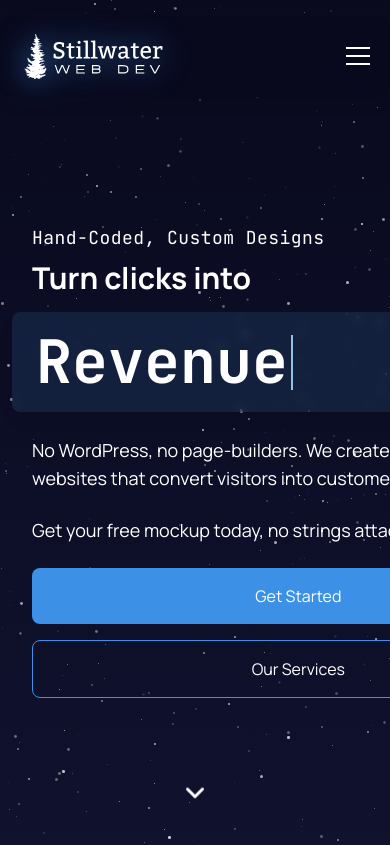
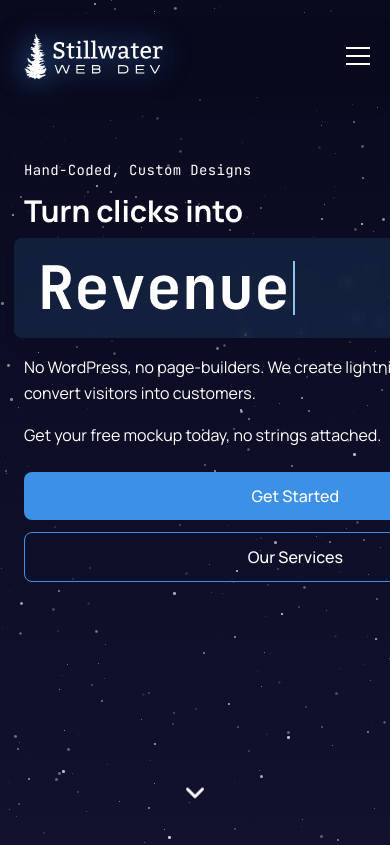
Before and after one commit to stillwaterwebdev/mainwebsite, a Next.js app: page / in a window 390 px wide. Shown: the top 845 px of the page. Built offline with nearby package versions, Linux system fonts and the light colour scheme.

Commit message:
Improve mobile UX: add X icon to menu and optimize mobile layout

```diff
--- a/src/app/page.tsx
+++ b/src/app/page.tsx
@@ -34,8 +34,8 @@ const Button = memo(function Button({ href, isPrimary, children, fullWidth = fal
     <a
       href={href}
       className={`${
-        isPrimary ? "bg-royalbyte-600" : "border border-royalbyte-600"
-      } text-white px-8 py-4 rounded-lg transform transition-transform duration-200 hover:scale-105 text-center block ${
+        isPrimary ? "bg-royalbyte-600 hover:bg-royalbyte-700" : "border border-royalbyte-600 hover:border-royalbyte-500"
+      } text-white px-6 sm:px-8 py-3 sm:py-4 rounded-lg transform transition-all duration-200 hover:scale-105 text-center block font-medium ${
         fullWidth ? "w-full" : ""
       }`}
     >
@@ -100,27 +100,27 @@ export default function Home() {
         {/* Hero Section */}
         <div className="relative min-h-screen hero-gradient">
           <StarBackground />
-          <section className="max-w-7xl mx-auto px-8 pt-56 pb-24 relative">
+          <section className="max-w-7xl mx-auto px-6 sm:px-8 pt-40 sm:pt-56 pb-16 sm:pb-24 relative">
             <div className="grid md:grid-cols-2 gap-16 items-center">
               <div className="relative z-20">
-                <span className="text-lg tracking-wide text-white font-mono block mb-2">
+                <span className="text-sm sm:text-lg tracking-wide text-white font-mono block mb-3 sm:mb-2">
                   Hand-Coded, Custom Designs
                 </span>
-                <h1 className="text-3xl sm:text-4xl md:text-6xl font-bold text-white mb-6">
+                <h1 className="text-3xl sm:text-4xl md:text-6xl font-bold text-white mb-4 sm:mb-6 leading-tight">
                   Turn clicks into
-                  <div className="mt-4 ml-[-20px]">
+                  <div className="mt-2 sm:mt-4 ml-[-10px] sm:ml-[-20px]">
                     <AnimatedText />
                   </div>
                 </h1>
                 <div className="max-w-[560px]">
-                  <p className="text-lg sm:text-xl text-white mb-6 sm:mb-8">
+                  <p className="text-base sm:text-lg md:text-xl text-white mb-4 sm:mb-6 md:mb-8 leading-relaxed">
                     No WordPress, no page-builders. We create lightning fast
                     websites that convert visitors into customers.
                   </p>
-                  <p className="text-lg sm:text-xl text-white mb-6 sm:mb-8">
+                  <p className="text-base sm:text-lg md:text-xl text-white mb-6 sm:mb-6 md:mb-8 leading-relaxed">
                     Get your free mockup today, no strings attached.
                   </p>
-                  <div className="flex flex-col sm:flex-row gap-4 sm:gap-6 w-full sm:w-[calc(100%-48px)]">
+                  <div className="flex flex-col sm:flex-row gap-3 sm:gap-4 md:gap-6 w-full sm:w-[calc(100%-48px)]">
                     <div className="flex-1">
                       <Button href="/contact" isPrimary fullWidth>Get Started</Button>
                     </div>
--- a/src/components/Navbar.tsx
+++ b/src/components/Navbar.tsx
@@ -93,11 +93,17 @@ const Navbar = memo(function Navbar() {
               aria-label={mobileMenuOpen ? "Close menu" : "Open menu"}
               aria-expanded={mobileMenuOpen}
             >
-              <div className="relative w-6 h-5">
-                <span className={`absolute h-0.5 w-6 bg-white transform transition-all duration-300 ${mobileMenuOpen ? 'rotate-45 top-2' : 'rotate-0 top-0'}`}></span>
-                <span className={`absolute h-0.5 w-6 bg-white transform transition-all duration-300 ${mobileMenuOpen ? 'opacity-0' : 'opacity-100'} top-2`}></span>
-                <span className={`absolute h-0.5 w-6 bg-white transform transition-all duration-300 ${mobileMenuOpen ? '-rotate-45 top-2' : 'rotate-0 top-4'}`}></span>
-              </div>
+              {mobileMenuOpen ? (
+                <svg className="w-6 h-6" fill="none" stroke="currentColor" viewBox="0 0 24 24">
+                  <path strokeLinecap="round" strokeLinejoin="round" strokeWidth={2} d="M6 18L18 6M6 6l12 12" />
+                </svg>
+              ) : (
+                <div className="relative w-6 h-5">
+                  <span className="absolute h-0.5 w-6 bg-white top-0"></span>
+                  <span className="absolute h-0.5 w-6 bg-white top-2"></span>
+                  <span className="absolute h-0.5 w-6 bg-white top-4"></span>
+                </div>
+              )}
             </button>
           </div>
         </div>
@@ -110,9 +116,8 @@ const Navbar = memo(function Navbar() {
           ${mobileMenuOpen ? 'opacity-100 visible' : 'opacity-0 invisible'}
           md:hidden
         `}
-        onClick={() => setMobileMenuOpen(false)}
       >
-        <nav className="flex flex-col items-center space-y-8 px-6" onClick={(e) => e.stopPropagation()}>
+        <nav className="flex flex-col items-center space-y-8 px-6">
           {navLinks.map((link) => (
             <Link
               key={link.href}
@@ -124,7 +129,7 @@ const Navbar = memo(function Navbar() {
             </Link>
           ))}
         </nav>
-        <div className="absolute bottom-10 left-0 w-full text-center text-sm text-royalbyte-300" onClick={(e) => e.stopPropagation()}>
+        <div className="absolute bottom-10 left-0 w-full text-center text-sm text-royalbyte-300">
           <p>© {new Date().getFullYear()} Stillwater Web Development</p>
         </div>
       </div>
```
